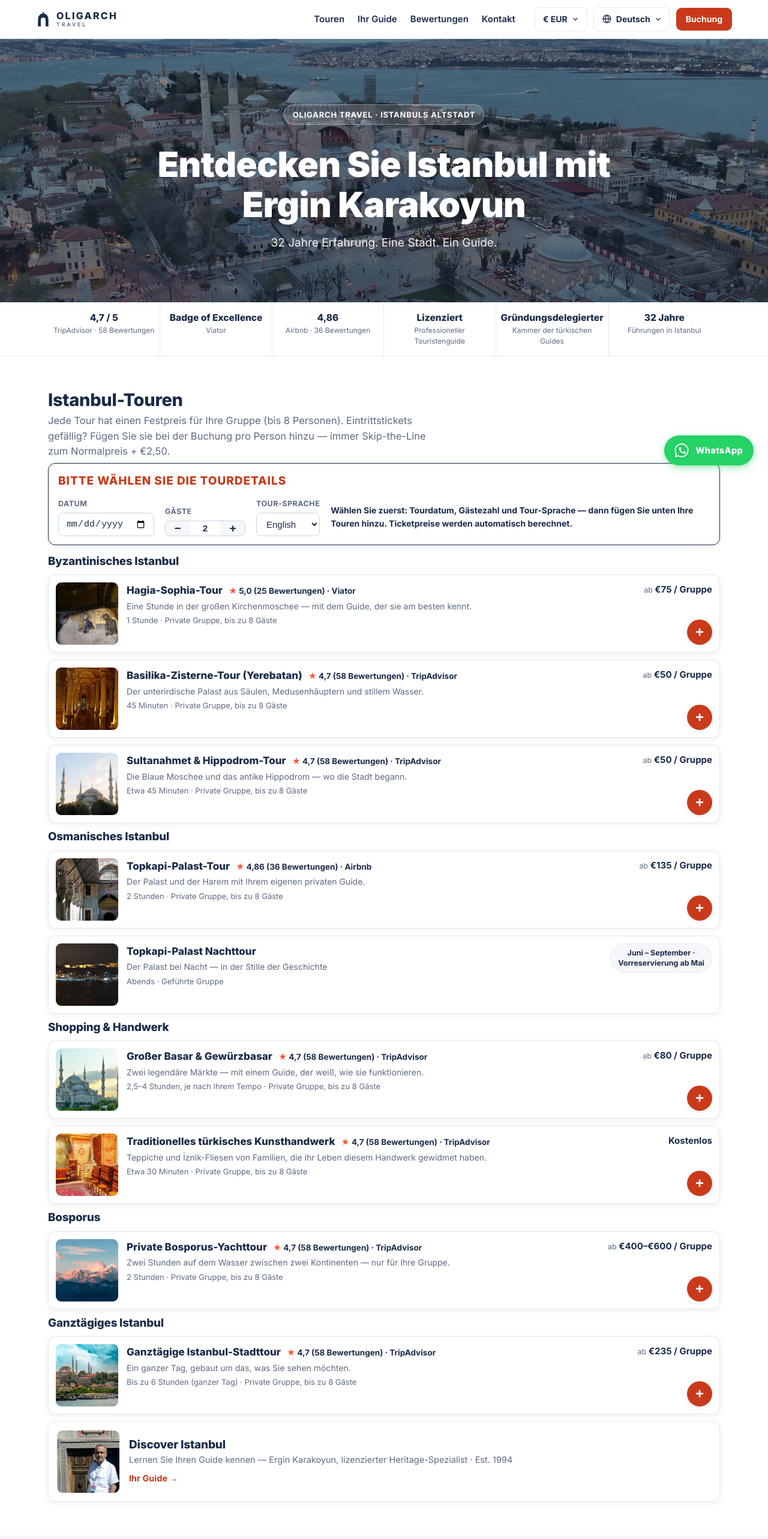
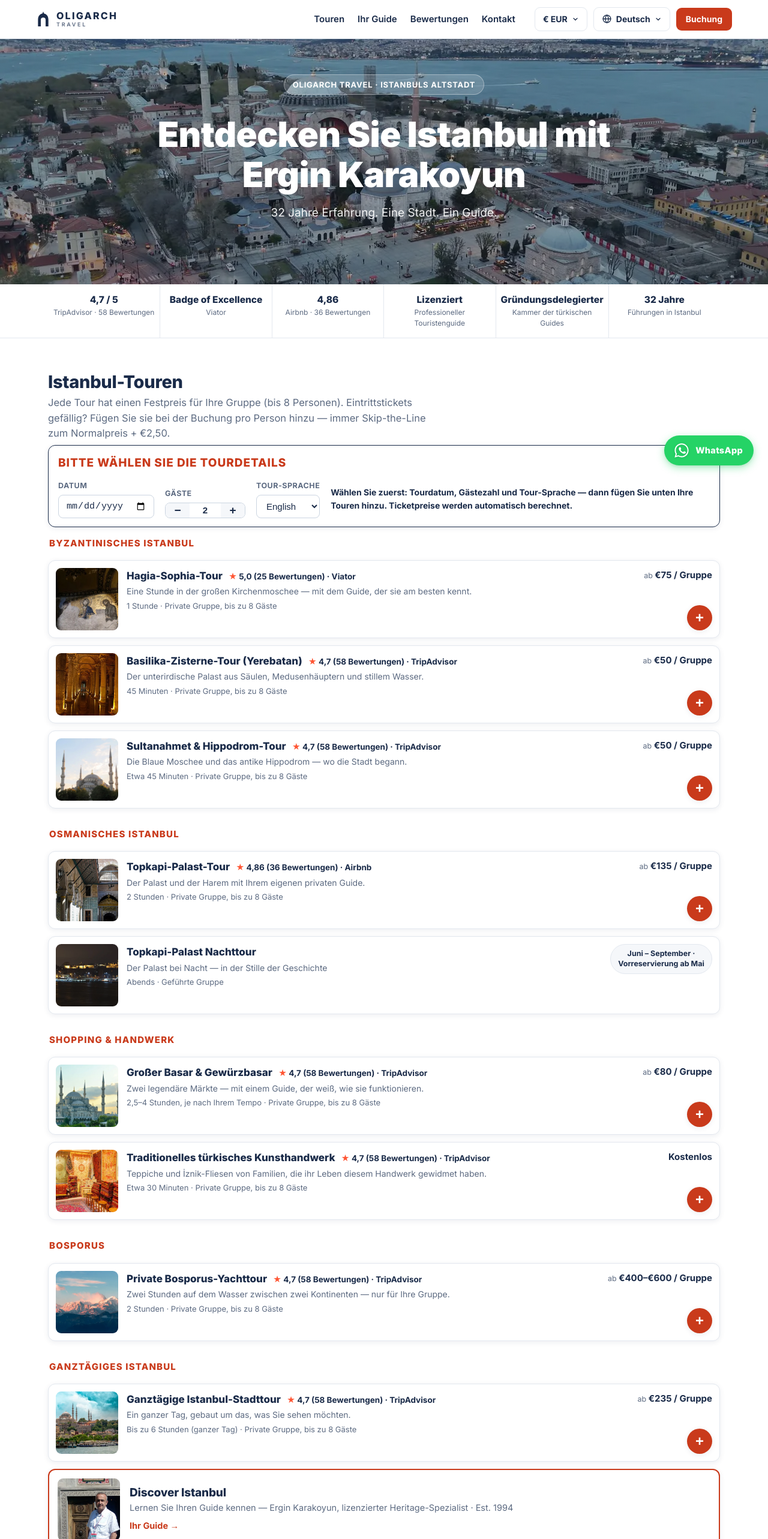
Before and after one commit to 7amed3li/oligarch-travel, a Next.js app: page /de in a window 1280 px wide. Shown: the top 2566 px of the page at 60% size. Built offline with nearby package versions, Linux system fonts and the light colour scheme.

Commit message:
Add files via upload

```diff
--- a/app/globals.css
+++ b/app/globals.css
@@ -1188,3 +1188,16 @@ html.splash-done .ss-root{display:none!important}
 /* ===== Menu bar heading + bold hint (Ergin, 2026-11-20) ===== */
 .mb-title{width:100%;font-size:19px;font-weight:800;letter-spacing:.05em;text-transform:uppercase;color:var(--accent-deep);margin-bottom:2px}
 .mb-hint{font-weight:700;color:var(--ink)}
+
+/* ===== Rev 7: hero up + livelier video, tour groups, popup gallery, legal strip ===== */
+.hero-shade{background:linear-gradient(180deg,rgba(16,26,46,.26),rgba(16,26,46,.44))}
+.hero-content{padding-top:46px;padding-bottom:104px}
+.mb-group-title{font-size:15px;font-weight:800;letter-spacing:.08em;text-transform:uppercase;color:var(--accent-deep);margin:22px 2px 8px}
+.mlist .mb-group-title:first-child{margin-top:2px}
+.tm-thumbs{display:flex;gap:6px;padding:10px 18px 0;flex-wrap:wrap}
+.tm-thumb{padding:0;border:2px solid transparent;border-radius:8px;overflow:hidden;background:none;cursor:pointer;opacity:.7;line-height:0}
+.tm-thumb.active{border-color:var(--accent);opacity:1}
+.tm-thumb img{width:58px;height:44px;object-fit:cover;display:block}
+.whois-card{border:2px solid var(--accent-deep)}
+.legal-strip{background:var(--ink);color:#d7e1ee;padding:24px 0;font-size:14.5px;line-height:1.55;text-align:center}
+.mrow-body{flex:1;min-width:0}
```
